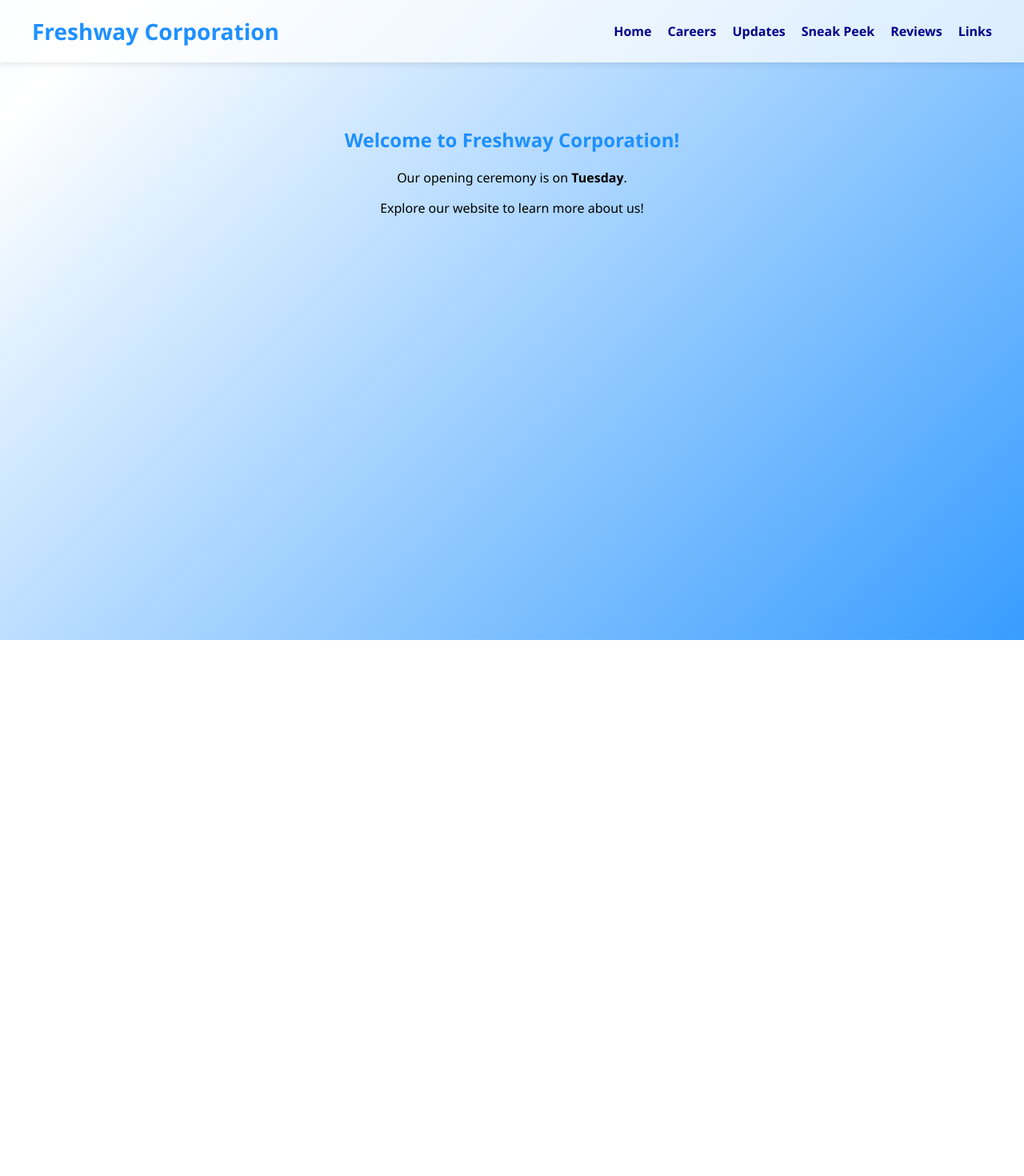
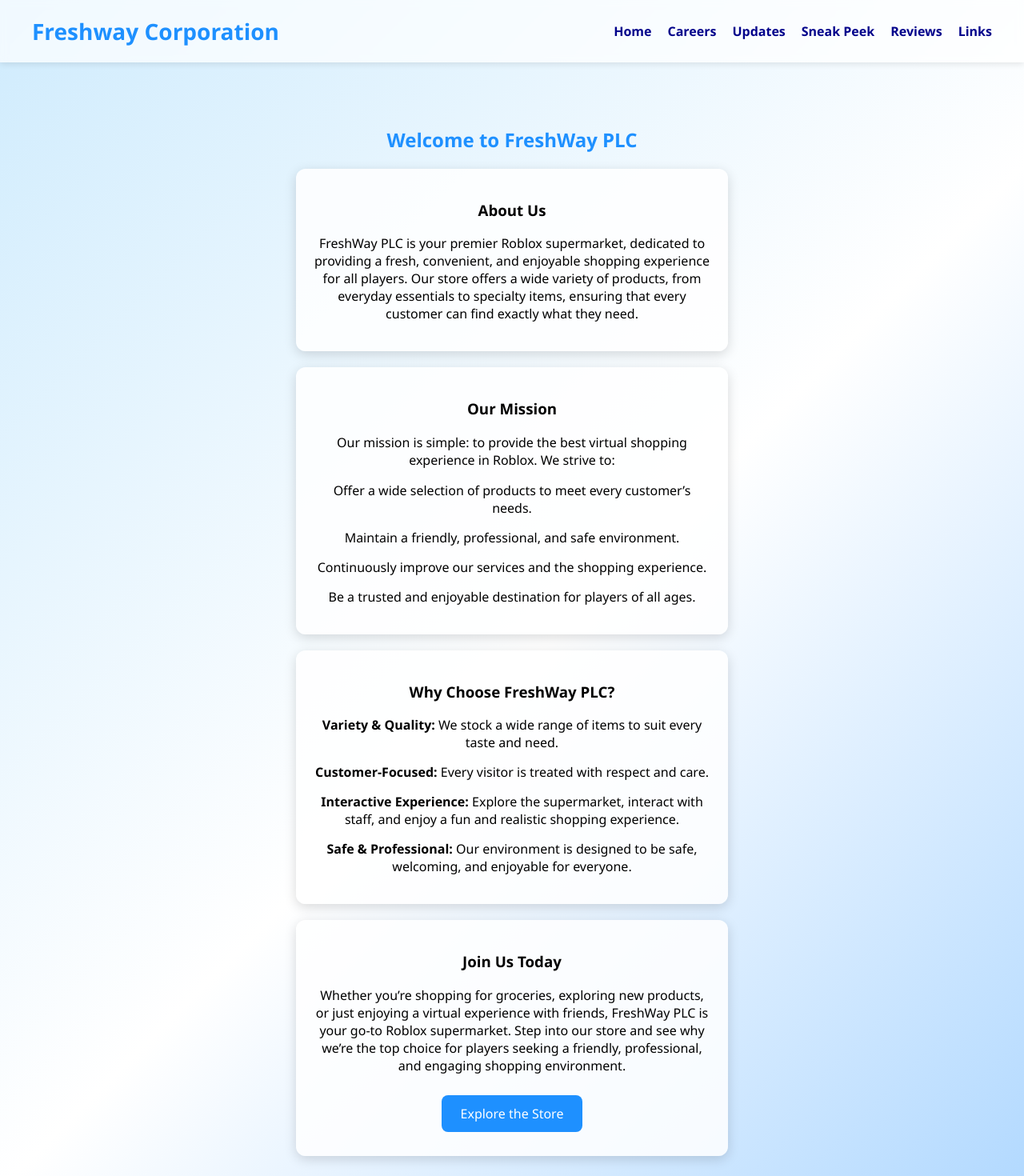
Before and after one commit to Hackerguy126578/FreshwayCorporation, a Next.js app: page / in a window 1280 px wide. Shown: the top 1470 px of the page at 80% size. Before the commit the page ends 800 px from the top, so only its background shows below. Built offline with nearby package versions, Linux system fonts and the light colour scheme.

Commit message:
Update index.js

```diff
--- a/pages/index.js
+++ b/pages/index.js
@@ -15,9 +15,51 @@
         </nav>
       </header>
       <main>
-        <h2>Welcome to Freshway Corporation!</h2>
-        <p>Our opening ceremony is on <strong>Tuesday</strong>.</p>
-        <p>Explore our website to learn more about us!</p>
+        <h2>Welcome to FreshWay PLC</h2>
+
+        {/* About Us Section */}
+        <div className="card">
+          <h3>About Us</h3>
+          <p>
+            FreshWay PLC is your premier Roblox supermarket, dedicated to providing a fresh, convenient,
+            and enjoyable shopping experience for all players. Our store offers a wide variety of products,
+            from everyday essentials to specialty items, ensuring that every customer can find exactly what they need.
+          </p>
+        </div>
+
+        {/* Our Mission Section */}
+        <div className="card">
+          <h3>Our Mission</h3>
+          <p>Our mission is simple: to provide the best virtual shopping experience in Roblox. We strive to:</p>
+          <ul>
+            <li>Offer a wide selection of products to meet every customer’s needs.</li>
+            <li>Maintain a friendly, professional, and safe environment.</li>
+            <li>Continuously improve our services and the shopping experience.</li>
+            <li>Be a trusted and enjoyable destination for players of all ages.</li>
+          </ul>
+        </div>
+
+        {/* Why Choose Us Section */}
+        <div className="card">
+          <h3>Why Choose FreshWay PLC?</h3>
+          <ul>
+            <li><strong>Variety & Quality:</strong> We stock a wide range of items to suit every taste and need.</li>
+            <li><strong>Customer-Focused:</strong> Every visitor is treated with respect and care.</li>
+            <li><strong>Interactive Experience:</strong> Explore the supermarket, interact with staff, and enjoy a fun and realistic shopping experience.</li>
+            <li><strong>Safe & Professional:</strong> Our environment is designed to be safe, welcoming, and enjoyable for everyone.</li>
+          </ul>
+        </div>
+
+        {/* Join Us Section */}
+        <div className="card">
+          <h3>Join Us Today</h3>
+          <p>
+            Whether you’re shopping for groceries, exploring new products, or just enjoying a virtual experience with friends,
+            FreshWay PLC is your go-to Roblox supermarket. Step into our store and see why we’re the top choice for players
+            seeking a friendly, professional, and engaging shopping environment.
+          </p>
+          <Link href="/sneakpeak" className="link-button">Explore the Store</Link>
+        </div>
       </main>
     </>
   )
```
